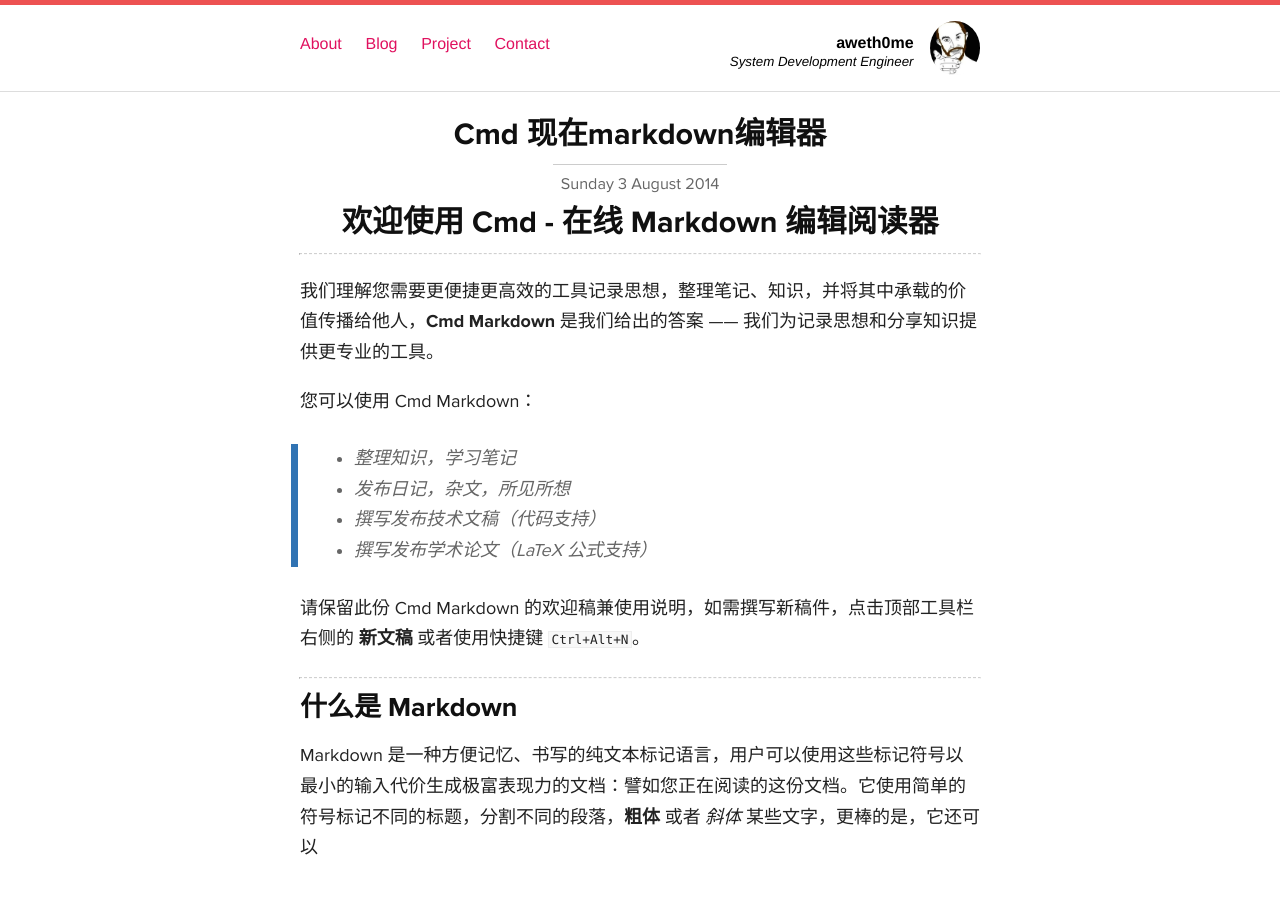
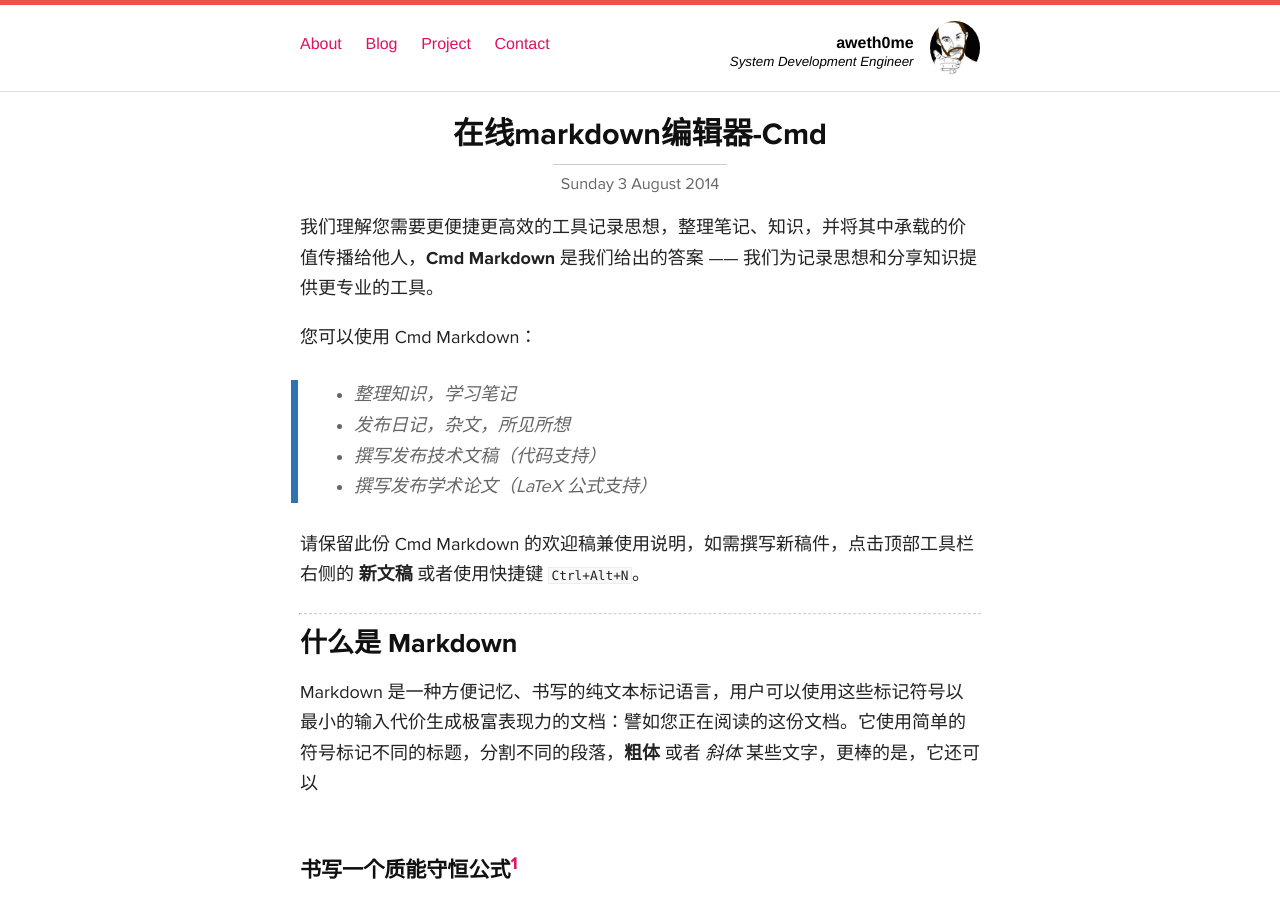
Before and after one commit to flashbuckets/dmeearm.github.io, a Jekyll site: the page built from _posts/2014-08-03-man-markdown.md, in a window 1280 px wide and 900 px high. Built offline with Jekyll 4.4.1, drawn with Linux system fonts in a browser that asks for light colours; Markdown is read by kramdown in place of the engine named in the settings; formulas are drawn with MathJax 3; comment, search, counter and statistics services are not loaded.

Commit message:
Update 2014-08-03-man-markdown.md

```diff
--- a/_posts/2014-08-03-man-markdown.md
+++ b/_posts/2014-08-03-man-markdown.md
@@ -1,11 +1,8 @@
 ---
 layout: post
-title: Cmd 现在markdown编辑器
+title: 在线markdown编辑器-Cmd
 tags: [markdown]
 ---
-# 欢迎使用 Cmd - 在线 Markdown 编辑阅读器
-
-------
 
 我们理解您需要更便捷更高效的工具记录思想，整理笔记、知识，并将其中承载的价值传播给他人，**Cmd Markdown** 是我们给出的答案 —— 我们为记录思想和分享知识提供更专业的工具。
 
```
